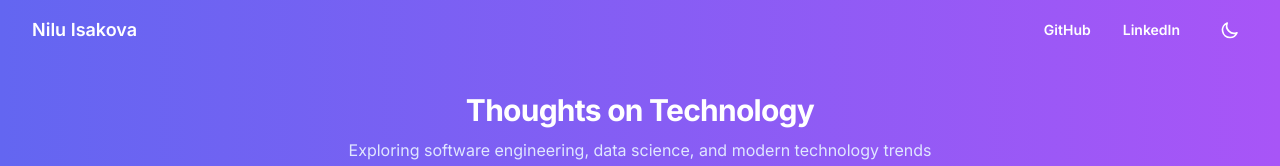
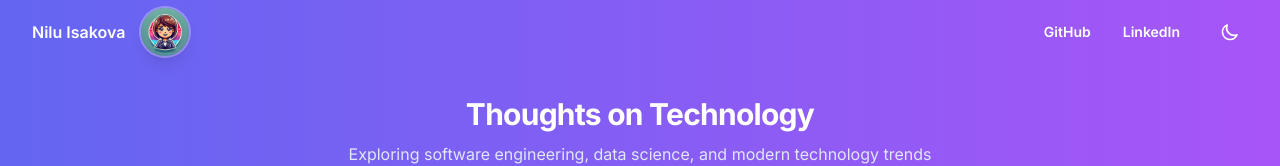
Before and after one commit to isakovanilu/personal-blog, a Next.js app: page / in a window 1280 px wide. Shown: the top 166 px of the page. Built offline with nearby package versions, Linux system fonts and the light colour scheme.

Commit message:
Update header layout: Align name and avatar, adjust spacing and sizing

```diff
--- a/app/layout.tsx
+++ b/app/layout.tsx
@@ -3,6 +3,7 @@ import './globals.css'
 import type { Metadata } from 'next'
 import { Inter } from 'next/font/google'
 import Link from 'next/link'
+import Image from 'next/image'
 import { ThemeProvider } from './providers/ThemeProvider'
 import ThemeToggle from './components/ThemeToggle'
 
@@ -41,16 +42,26 @@ export default function RootLayout({
             {/* Navigation */}
             <header className="bg-gradient-to-r from-indigo-500 to-purple-500 dark:from-indigo-600 dark:to-purple-600">
               <nav className="mx-auto max-w-7xl px-6 lg:px-8" aria-label="Top">
-                <div className="flex w-full items-center justify-between py-3">
-                  <div className="flex items-center">
+                <div className="flex w-full items-center justify-between py-2">
+                  <div className="flex items-center gap-4">
                     <Link
                       href="/"
-                      className="text-lg font-semibold leading-6 text-white hover:text-indigo-100 transition-colors"
+                      className="text-base font-semibold leading-6 text-white hover:text-indigo-100 transition-colors"
                     >
                       Nilu Isakova
                     </Link>
+                    <div className="relative w-12 h-12 rounded-full overflow-hidden ring-2 ring-white/30 hover:ring-white/60 transition-all duration-300 bg-gradient-to-b from-indigo-100/10 to-purple-100/10 shadow-lg hover:shadow-xl transform hover:scale-105">
+                      <Image
+                        src="/images/profile/avatar.jpg"
+                        alt="Nilu Isakova"
+                        width={48}
+                        height={48}
+                        className="object-cover transition-transform duration-300"
+                        priority
+                      />
+                    </div>
                   </div>
-                  <div className="ml-10 flex items-center space-x-8">
+                  <div className="flex items-center space-x-8">
                     <Link
                       href="https://github.com/isakovanilu"
                       className="text-sm font-semibold leading-6 text-white hover:text-indigo-100 transition-colors"
--- a/next.config.js
+++ b/next.config.js
@@ -10,6 +10,12 @@ const nextConfig = {
         port: '',
         pathname: '/photo-**',
       },
+      {
+        protocol: 'https',
+        hostname: 'raw.githubusercontent.com',
+        port: '',
+        pathname: '/**',
+      },
     ],
   },
 }
```
Also changed, not shown: public/images/profile/avatar.jpg (added).
